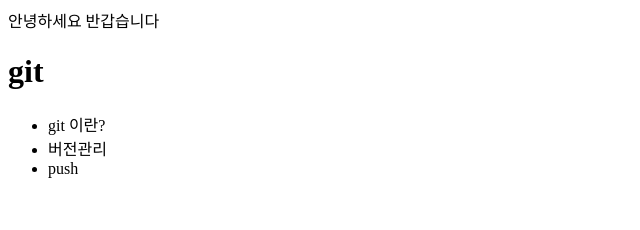
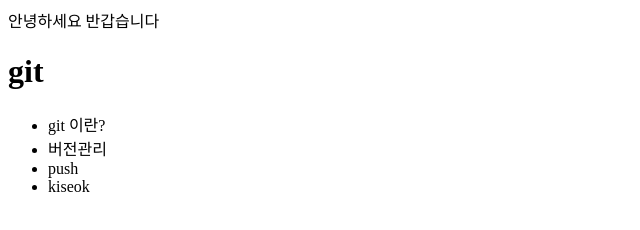
Before and after one commit to hyble/opentutorials_git_hyble, a plain HTML site: page index.html in a window 1280 px wide. Shown: the full height of the page, 0-640 px from the left. Drawn offline with Linux system fonts and the light colour scheme.

Commit message:
KiSeok 추가

```diff
--- a/index.html
+++ b/index.html
@@ -14,6 +14,7 @@
     <li>git 이란?</li>
     <li>버전관리</li>
     <li>push</li>
+    <li>kiseok</li>
   </ul>
   </body>
 </html>
```
